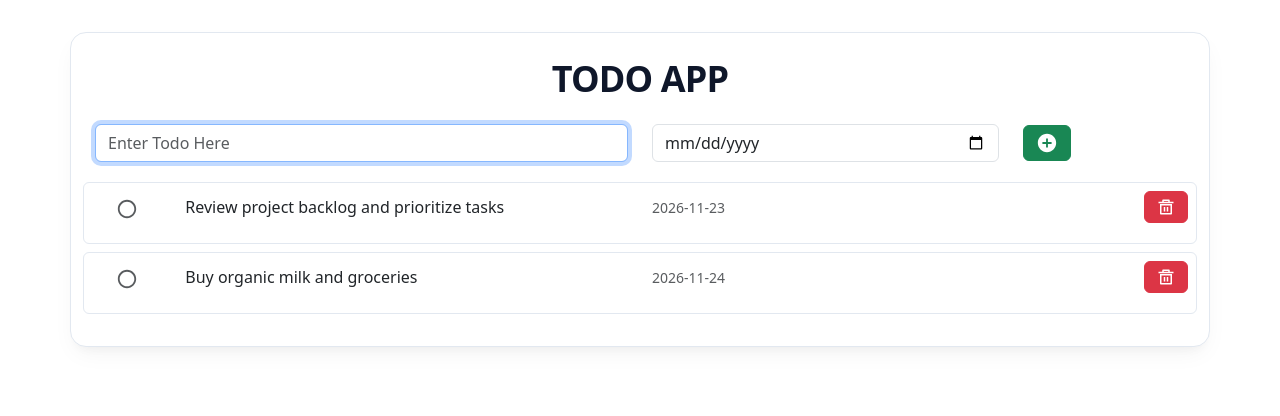
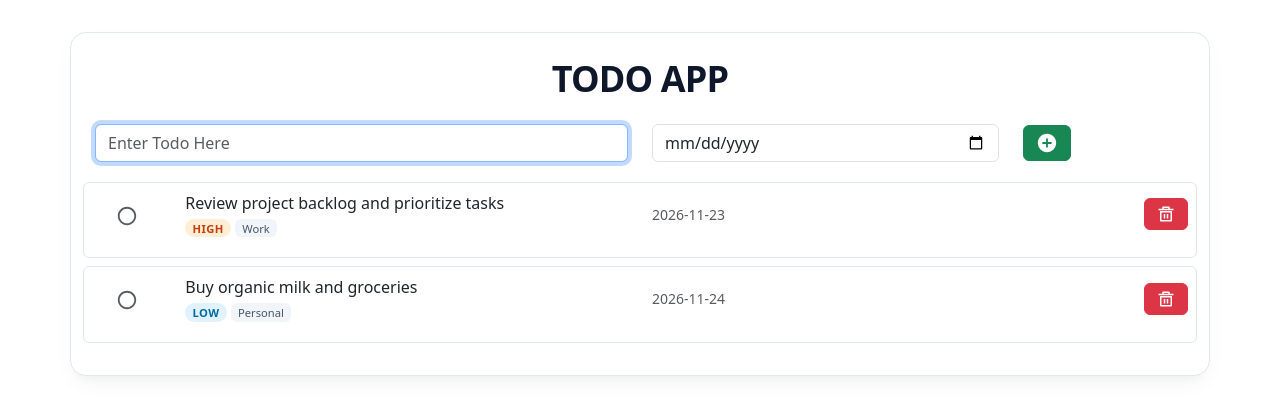
Before and after one commit to Shivamku19/Todo, a React (Vite) app in the folder todo-version-3-useref/: page / in a window 1280 px wide. Shown: the top 416 px of the page. Built offline with nearby package versions, Linux system fonts and the light colour scheme.

Commit message:
feat: display priority badges and category tags on task items

```diff
--- a/todo-version-3-useref/src/App.css
+++ b/todo-version-3-useref/src/App.css
@@ -115,3 +115,45 @@ body {
 .toggle-btn:hover {
   transform: scale(1.1);
 }
+
+.priority-badge {
+  font-size: 0.7rem;
+  font-weight: 600;
+  text-transform: uppercase;
+  letter-spacing: 0.04em;
+  padding: 0.15rem 0.45rem;
+  border-radius: 9999px;
+  display: inline-block;
+  line-height: 1.2;
+}
+
+.priority-urgent {
+  background-color: #fee2e2;
+  color: #b91c1c;
+}
+
+.priority-high {
+  background-color: #ffedd5;
+  color: #c2410c;
+}
+
+.priority-medium {
+  background-color: #fef3c7;
+  color: #b45309;
+}
+
+.priority-low {
+  background-color: #e0f2fe;
+  color: #0369a1;
+}
+
+.category-tag {
+  font-size: 0.7rem;
+  font-weight: 500;
+  background-color: #f1f5f9;
+  color: #475569;
+  padding: 0.15rem 0.45rem;
+  border-radius: var(--radius-sm);
+  display: inline-block;
+  line-height: 1.2;
+}
--- a/todo-version-3-useref/src/component/todoitem.jsx
+++ b/todo-version-3-useref/src/component/todoitem.jsx
@@ -21,8 +21,22 @@ function Todoitem({ item, todoname, tododate, ondeleteclk, ontoggleclk }) {
             )}
           </button>
         </div>
-        <div className={`col-5 text-truncate ${isCompleted ? 'text-decoration-line-through text-muted' : ''}`} title={todoname}>
-          {todoname}
+        <div className="col-5">
+          <div className={`text-truncate fw-medium ${isCompleted ? 'text-decoration-line-through text-muted' : ''}`} title={todoname}>
+            {todoname}
+          </div>
+          <div className="d-flex align-items-center gap-1 mt-1 flex-wrap">
+            {item?.priority && (
+              <span className={`priority-badge priority-${item.priority.toLowerCase()}`}>
+                {item.priority}
+              </span>
+            )}
+            {item?.category && (
+              <span className="category-tag">
+                {item.category}
+              </span>
+            )}
+          </div>
         </div>
         <div className="col-4 text-muted small">
           {tododate || 'No due date'}
```
